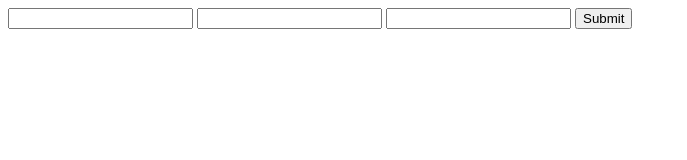
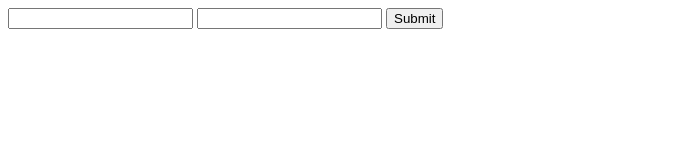
Before and after one commit to iti-alex/zagazig, a plain HTML site: page home.html in a window 1280 px wide. Shown: the whole page, without its empty margins (0-687 px from the left). Drawn offline with Linux system fonts and the light colour scheme.

Commit message:
home changed

```diff
--- a/home.html
+++ b/home.html
@@ -3,7 +3,7 @@
  <form>
     <input name="q">
     <input name="y">
-    <input name="z">
+
     <input type="submit">
 
   </form>
```
